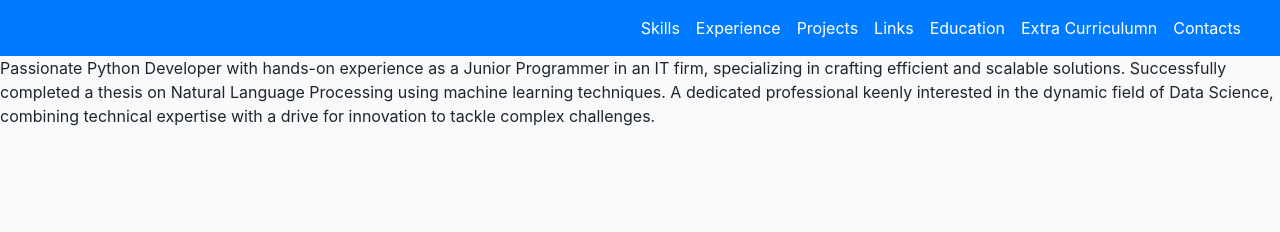
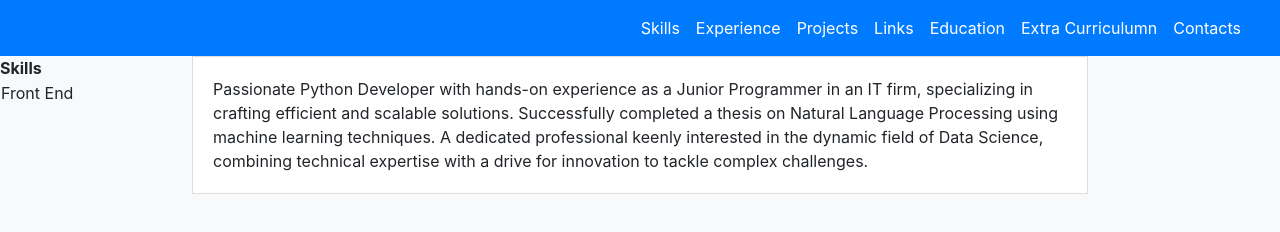
Before and after one commit to MazFahim/mini-projects, a plain HTML site: page portfolio/MazFahim.html in a window 1280 px wide. Drawn offline with nearby package versions, Linux system fonts and the light colour scheme.

Commit message:
Update MazFahim.html
Need modification, it's messed up nao

```diff
--- a/portfolio/MazFahim.html
+++ b/portfolio/MazFahim.html
@@ -22,6 +22,17 @@
         .navbar-nav a {
             color: white; /* Set the text color for the links */
         }
+
+        .fixed-text {
+            position: fixed;
+            top: 56px; /* Height of the navbar */
+            left: 50%;
+            transform: translateX(-50%);
+            width: 70%; /* Set the width of the fixed text */
+            background-color: white; /* Set the background color for the fixed text */
+            padding: 20px; /* Add padding for better visibility */
+            border: 1px solid #ddd; /* Add a border for better visibility */
+        }
     </style>
 </head>
 <body>
@@ -44,11 +55,21 @@
         </div>
       </nav>
 
-    <div>Passionate Python Developer with hands-on experience as a Junior Programmer in an IT firm, specializing in
+    <div class="fixed-text">Passionate Python Developer with hands-on experience as a Junior Programmer in an IT firm, specializing in
         crafting efficient and scalable solutions. Successfully completed a thesis on Natural Language Processing
         using machine learning techniques. A dedicated professional keenly interested in the dynamic field of Data
         Science, combining technical expertise with a drive for innovation to tackle complex challenges.
     </div>
+    <div>
+      <b>Skills</b>
+    </div>
+    <table>
+      <tr>
+        <td>
+          Front End
+        </td>
+      </tr>
+    </table>
     <script src="https://code.jquery.com/jquery-3.3.1.slim.min.js" integrity="sha384-q8i/X+965DzO0rT7abK41JStQIAqVgRVzpbzo5smXKp4YfRvH+8abtTE1Pi6jizo" crossorigin="anonymous"></script>
     <script src="https://cdnjs.cloudflare.com/ajax/libs/popper.js/1.14.7/umd/popper.min.js" integrity="sha384-UO2eT0CpHqdSJQ6hJty5KVphtPhzWj9WO1clHTMGa3JDZwrnQq4sF86dIHNDz0W1" crossorigin="anonymous"></script>
     <script src="https://stackpath.bootstrapcdn.com/bootstrap/4.3.1/js/bootstrap.min.js" integrity="sha384-JjSmVgyd0p3pXB1rRibZUAYoIIy6OrQ6VrjIEaFf/nJGzIxFDsf4x0xIM+B07jRM" crossorigin="anonymous"></script>
```
